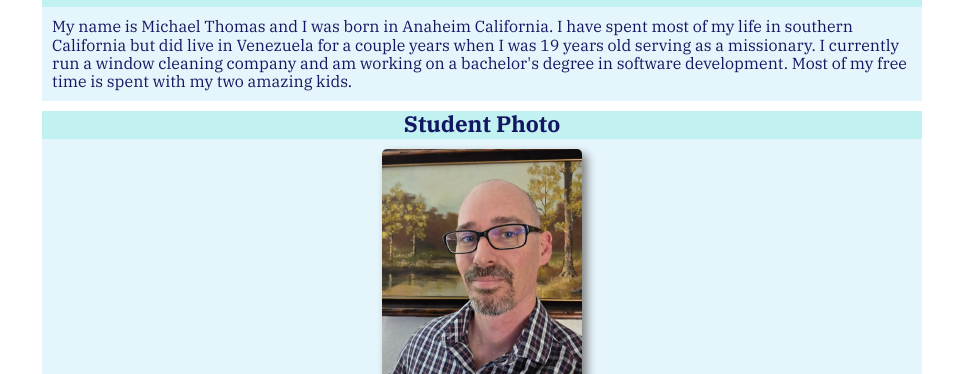
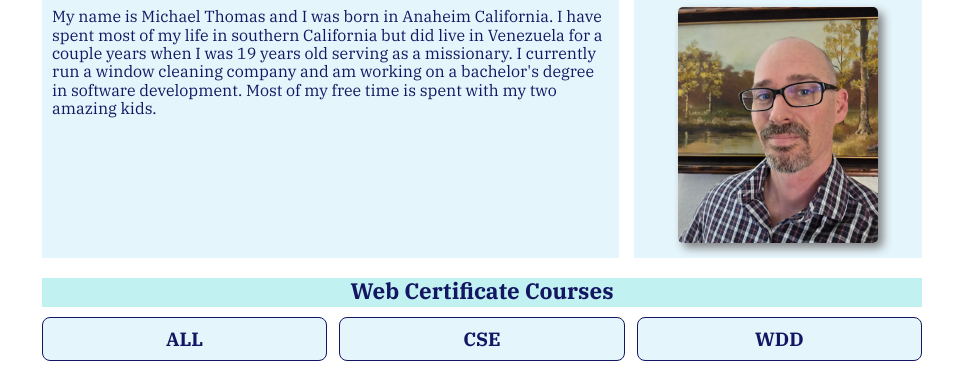
Before and after one commit to mt-creations/wdd231, a plain HTML site: page index.html in a window 1280 px wide. Shown: the part 192-566 px from the top of the page, without its empty margins (158-1121 px from the left). Drawn offline with Linux system fonts and the light colour scheme.

Commit message:
home page

```diff
--- a/styles/larger.css
+++ b/styles/larger.css
@@ -30,4 +30,24 @@
     .navigation a {
         border: none;
     }
+
+    section.student {
+        display: grid;
+        grid-template-columns: 2fr 1fr;
+        column-gap: 15px;
+    }
+
+    .about-me {
+        grid-column: 1/2;
+    }
+
+    .about-me h2,
+    .student-photo h2 {
+        margin-top: 0;
+    }
+
+
+
+
+
 }
```
